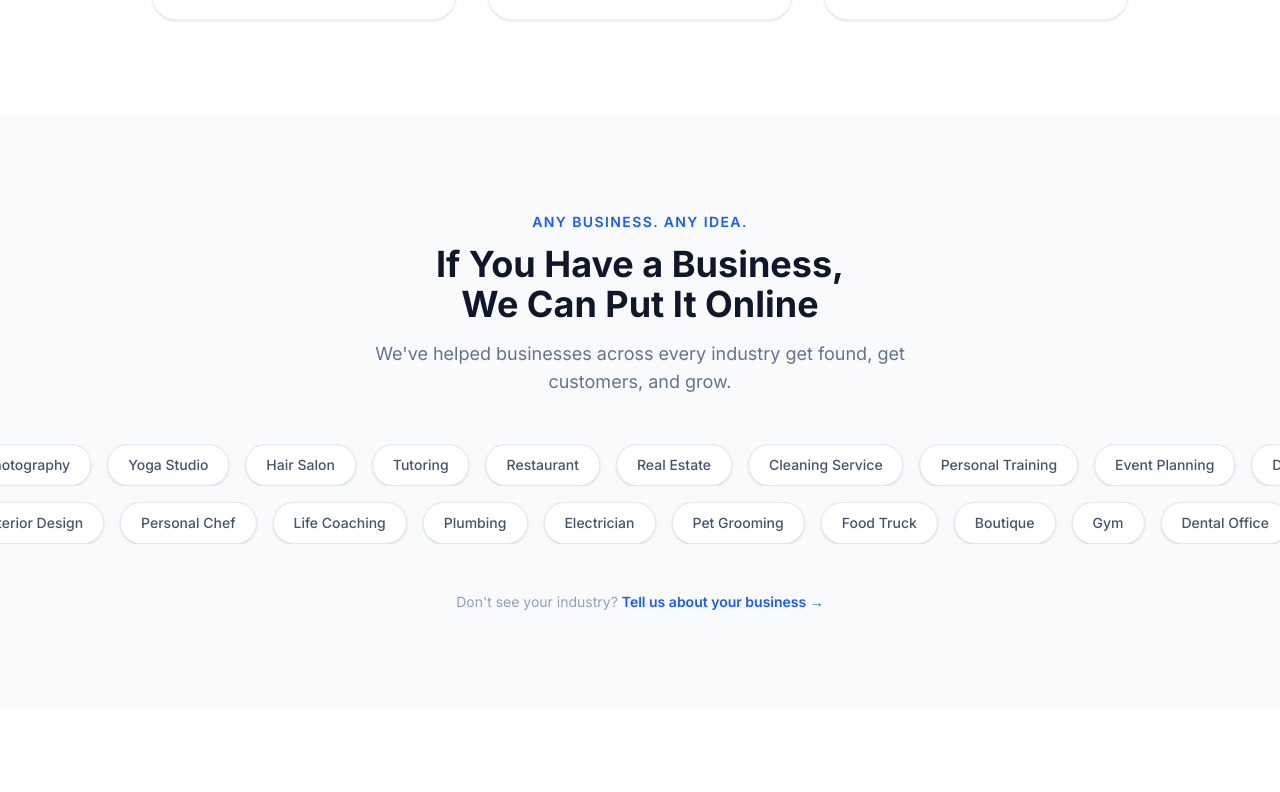
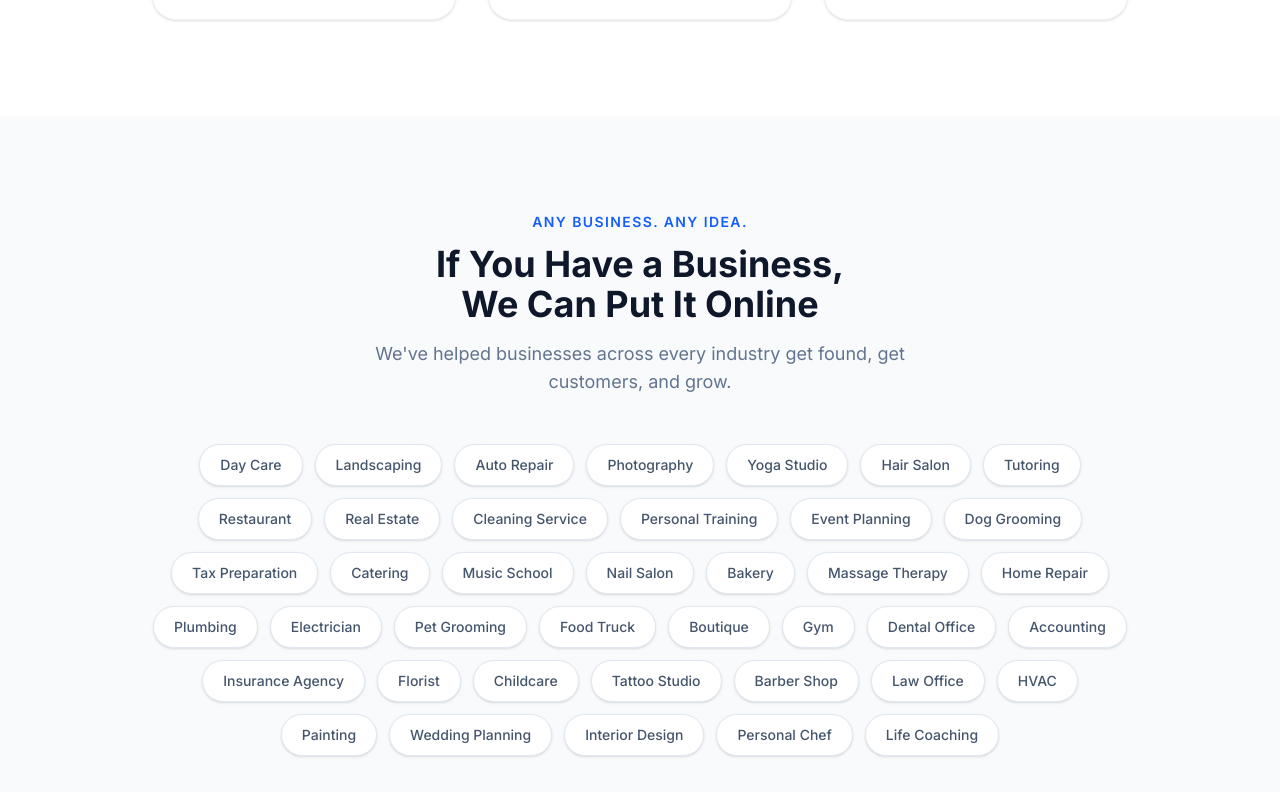
Before and after one commit to paksan32/aksanlabs-smb, a Next.js app: page / in a window 1280 px wide. Shown: the part 1688-2480 px from the top of the page. Built offline with nearby package versions, Linux system fonts and the light colour scheme.

Commit message:
Remove LinkedIn link from footer; replace scrolling marquee with static grid
Co-Authored-By: Claude Sonnet 4.6 <noreply@anthropic.com>

```diff
--- a/components/layout/Footer.tsx
+++ b/components/layout/Footer.tsx
@@ -9,9 +9,6 @@ export default function Footer() {
           <a href="https://aksanlabs.com" target="_blank" rel="noopener noreferrer" className="hover:text-blue-600 transition-colors">
             aksanlabs.com
           </a>
-          <a href="https://www.linkedin.com/in/patrick-aksan-51235553/" target="_blank" rel="noopener noreferrer" className="hover:text-blue-600 transition-colors">
-            LinkedIn
-          </a>
         </div>
       </div>
     </footer>
--- a/components/sections/Industries.tsx
+++ b/components/sections/Industries.tsx
@@ -1,48 +1,27 @@
 'use client'
 import { motion } from 'framer-motion'
 
-const row1 = [
+const industries = [
   'Day Care', 'Landscaping', 'Auto Repair', 'Photography', 'Yoga Studio',
   'Hair Salon', 'Tutoring', 'Restaurant', 'Real Estate', 'Cleaning Service',
   'Personal Training', 'Event Planning', 'Dog Grooming', 'Tax Preparation',
   'Catering', 'Music School', 'Nail Salon', 'Bakery', 'Massage Therapy', 'Home Repair',
-]
-
-const row2 = [
   'Plumbing', 'Electrician', 'Pet Grooming', 'Food Truck', 'Boutique',
   'Gym', 'Dental Office', 'Accounting', 'Insurance Agency', 'Florist',
   'Childcare', 'Tattoo Studio', 'Barber Shop', 'Law Office', 'HVAC',
   'Painting', 'Wedding Planning', 'Interior Design', 'Personal Chef', 'Life Coaching',
 ]
 
-function MarqueeRow({ items, reverse = false }: { items: string[]; reverse?: boolean }) {
-  const doubled = [...items, ...items]
-  return (
-    <div className="overflow-hidden">
-      <div className={`flex gap-4 w-max ${reverse ? 'animate-marquee-reverse' : 'animate-marquee'}`}>
-        {doubled.map((item, i) => (
-          <span
-            key={`${item}-${i}`}
-            className="px-5 py-2.5 bg-white rounded-full border border-slate-200 text-slate-600 text-sm font-medium whitespace-nowrap shadow-sm"
-          >
-            {item}
-          </span>
-        ))}
-      </div>
-    </div>
-  )
-}
-
 export default function Industries() {
   return (
-    <section className="py-24 bg-slate-50 overflow-hidden">
-      <div className="max-w-5xl mx-auto px-6 mb-12">
+    <section className="py-24 bg-slate-50">
+      <div className="max-w-5xl mx-auto px-6">
         <motion.div
           initial={{ opacity: 0, y: 30 }}
           whileInView={{ opacity: 1, y: 0 }}
           viewport={{ once: true }}
           transition={{ duration: 0.6 }}
-          className="text-center"
+          className="text-center mb-12"
         >
           <p className="text-blue-600 text-sm font-semibold uppercase tracking-widest mb-3">Any Business. Any Idea.</p>
           <h2 className="text-4xl font-bold text-slate-900 mb-4">If You Have a Business,<br />We Can Put It Online</h2>
@@ -50,15 +29,19 @@ export default function Industries() {
             We&apos;ve helped businesses across every industry get found, get customers, and grow.
           </p>
         </motion.div>
-      </div>
 
-      <div className="flex flex-col gap-4">
-        <MarqueeRow items={row1} />
-        <MarqueeRow items={row2} reverse />
-      </div>
+        <div className="flex flex-wrap gap-3 justify-center">
+          {industries.map((item) => (
+            <span
+              key={item}
+              className="px-5 py-2.5 bg-white rounded-full border border-slate-200 text-slate-600 text-sm font-medium shadow-sm"
+            >
+              {item}
+            </span>
+          ))}
+        </div>
 
-      <div className="max-w-5xl mx-auto px-6 mt-12 text-center">
-        <p className="text-slate-400 text-sm">
+        <p className="text-slate-400 text-sm text-center mt-10">
           Don&apos;t see your industry?{' '}
           <a href="#contact" className="text-blue-600 font-semibold hover:underline">
             Tell us about your business →
```
